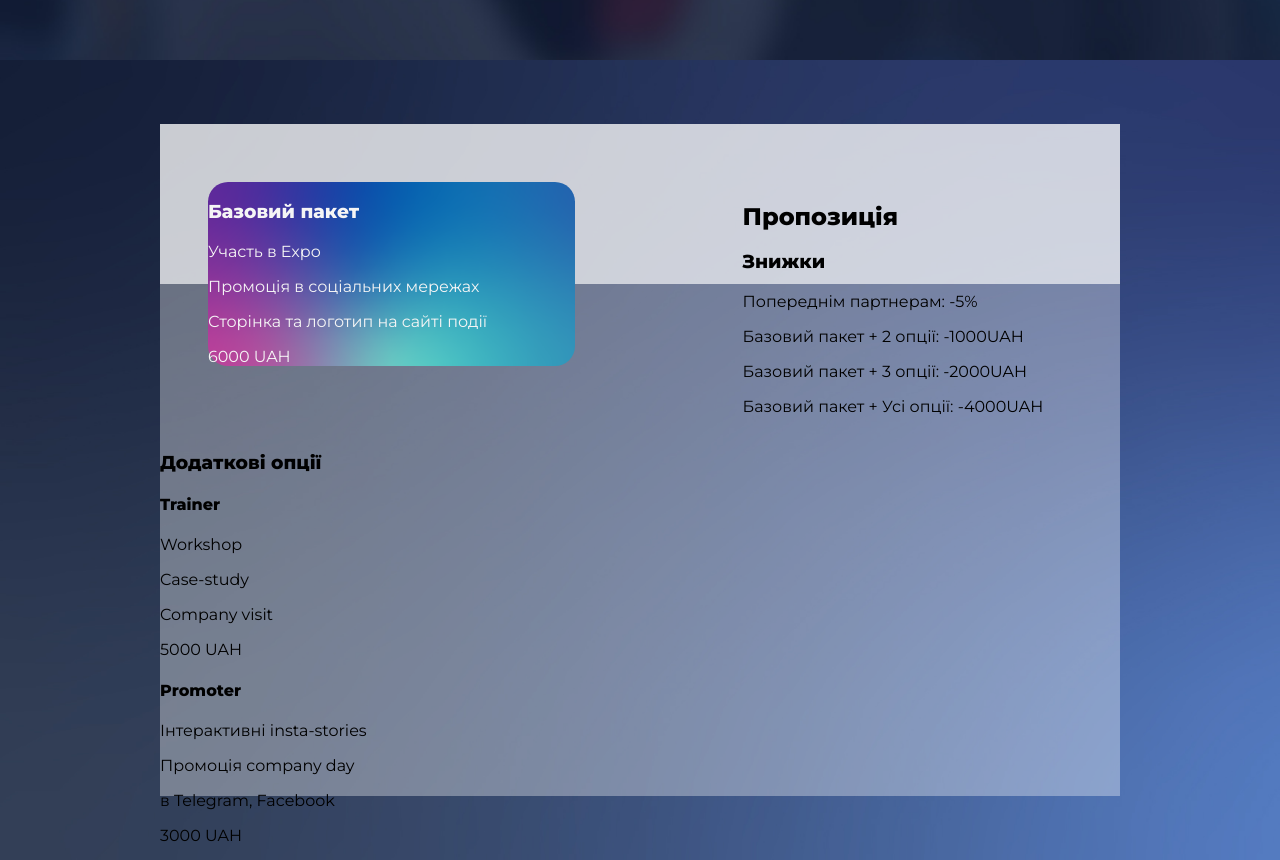
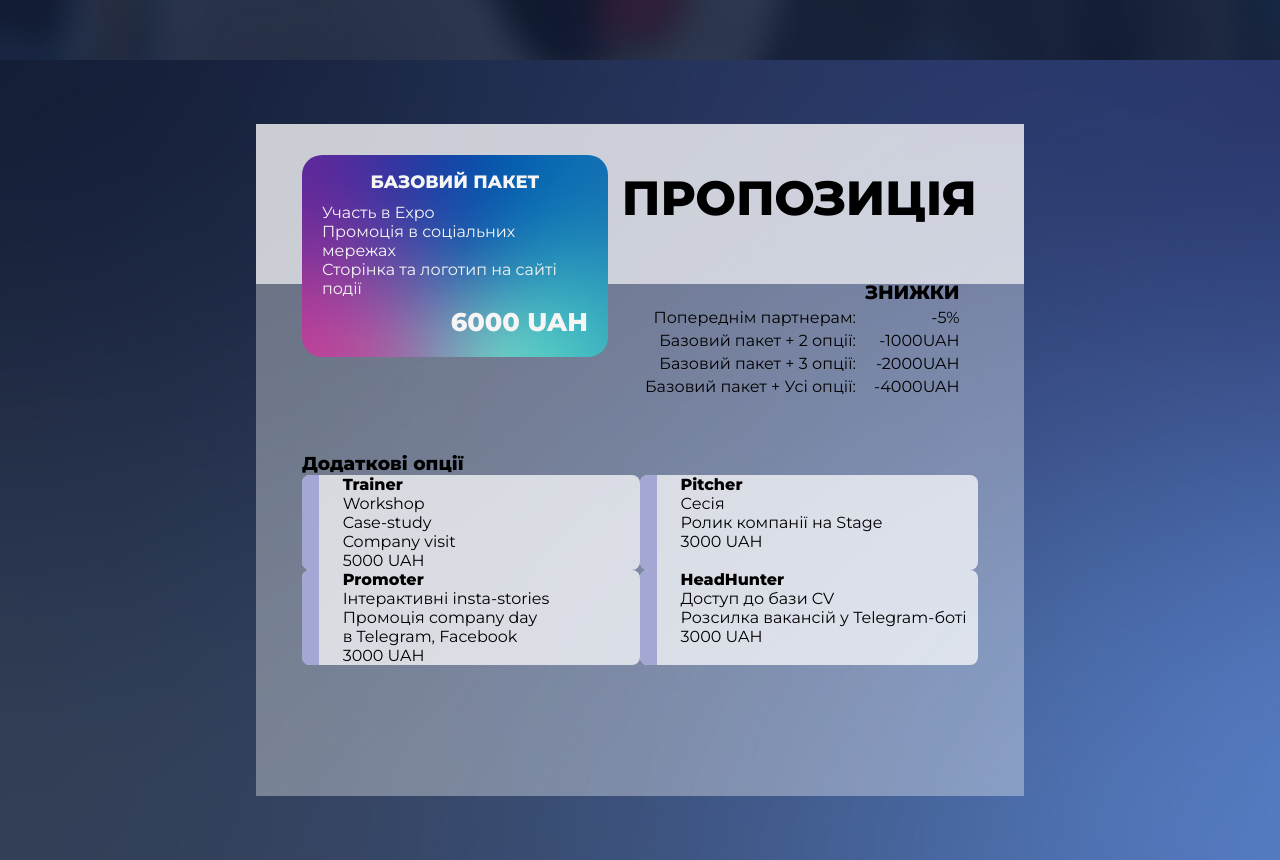
Before and after one commit to ovyshyvanyuk/ejf-partnership-offer, a plain HTML site: page index.html in a window 1280 px wide. Shown: the part 2340-3200 px from the top of the page. Drawn offline with Linux system fonts and the light colour scheme.

Commit message:
4 rozdil

```diff
--- a/index.css
+++ b/index.css
@@ -165,9 +165,6 @@ body {
     text-transform: uppercase;
 }
 
-#second-section .left p,
-#second-section .left h2 {}
-
 #second-section .left img {
     width: 60%;
     max-width: 170px;
@@ -324,10 +321,22 @@ body {
     justify-content: center;
 }
 
+#fourth-section h3,
+#fourth-section h4 {
+    margin: 0;
+}
+
+#fourth-section p {
+    margin: 0;
+}
+
 #fourth-section .container {
     position: relative;
+    display: flex;
+    flex-direction: column;
+    justify-content: space-between;
     background-color: rgba(255, 255, 255, 0.34);
-    width: 75vw;
+    width: 60vw;
     height: 84vh;
 }
 
@@ -340,11 +349,12 @@ body {
 }
 
 #fourth-section .top {
-    padding: 6% 8% 0 5%;
+    padding: 4% 8% 0 6%;
     display: flex;
     justify-content: space-between;
     position: relative;
     z-index: 2;
+    height: 100%;
 }
 
 #fourth-section .top h2 {
@@ -357,8 +367,74 @@ body {
     background-size: cover;
     background-repeat: no-repeat;
     border-radius: 20px;
-    width: 44%;
-    height: 32%;
+    width: 45%;
     order: -1;
     align-self: flex-start;
+    padding: 2.5% 3% 3%;
 }
+
+#fourth-section .base-option h3 {
+    text-align: center;
+    text-transform: uppercase;
+    font-size: 1.4vw;
+    margin: 0 0 4%;
+}
+
+#fourth-section .base-option .price {
+    font-weight: bold;
+    float: right;
+    font-size: 2vw;
+    margin: 3% 0 0;
+}
+
+#fourth-section .right h2 {
+    margin: 4% 0 14% 4%;
+    text-transform: uppercase;
+    font-size: 3em;
+}
+
+#fourth-section .discounts {
+    width: 100%;
+    text-align: right;
+}
+
+#fourth-section .discounts th {
+    font-size: 120%;
+    text-transform: uppercase;
+}
+
+#fourth-section .bottom {
+    height: 100%;
+    padding: 0 6% 6% 6%;
+}
+
+#fourth-section .options-container {
+    display: flex;
+    flex-direction: column;
+}
+
+#fourth-section .options-container>div {
+    display: flex;
+    justify-content: space-between;
+}
+
+#fourth-section .option {
+    position: relative;
+    background-color: rgba(255, 255, 255, 0.72);
+    border-radius: 8px;
+    width: 100%;
+    z-index: 0
+}
+
+#fourth-section .option-stripe {
+    position: absolute;
+    z-index: 1;
+    width: 5%;
+    height: 100%;
+    background-color: #A4A6D3;
+    border-radius: 8px 0 0 8px;
+}
+
+#fourth-section .option-content {
+    padding: 0 0 0 12%;
+}
--- a/index.html
+++ b/index.html
@@ -78,26 +78,40 @@
             <div class="top">
                 <div class="right">
                     <h2>Пропозиція</h2>
-                    <div class="discounts">
-                        <h3>Знижки</h3>
-                        <p><span>Попереднім партнерам:</span> -5%</p>
-                        <p><span>Базовий пакет + 2 опції:</span> -1000UAH</p>
-                        <p><span>Базовий пакет + 3 опції:</span> -2000UAH</p>
-                        <p><span>Базовий пакет + Усі опції:</span> -4000UAH</p>
-                    </div>
+                    <table class="discounts">
+                        <th colspan="2">Знижки</th>
+                        <tr>
+                            <td>Попереднім партнерам:</td>
+                            <td>-5%</td>
+                        </tr>
+                        <tr>
+                            <td>Базовий пакет + 2 опції:</td>
+                            <td>-1000UAH</td>
+                        </tr>
+                        <tr>
+                            <td>Базовий пакет + 3 опції:</td>
+                            <td>-2000UAH</td>
+                        </tr>
+                        <tr>
+                            <td>Базовий пакет + Усі опції:</td>
+                            <td>-4000UAH</td>
+                        </tr>
+                    </table>
                 </div>
                 <div class="base-option">
                     <h3>Базовий пакет</h3>
                     <p>Участь в Expo</p>
                     <p>Промоція в соціальних мережах</p>
                     <p>Сторінка та логотип на сайті події</p>
-                    <span>6000 UAH</span>
+                    <p class="price">6000 UAH</p>
                 </div>
             </div>
             <div class="bottom">
                 <h3>Додаткові опції</h3>
-                <div class="left">
+                <div class="options-container">
+                    <div class="upper">
                         <div class="option" id="trainer">
+                            <div class="option-stripe"></div>
                             <div class="option-content">
                                 <h4>Trainer</h4>
                                 <div class="option-sp">
@@ -110,7 +124,24 @@
                             </div>
                         </div>
 
+                        <div class="option" id="pitcher">
+                            <div class="option-stripe"></div>
+                            <div class="option-content">
+                                <h4>Pitcher</h4>
+                                <div class="option-sp">
+                                    <p>Сесія</p>
+                                    <p>Ролик компанії на Stage</p>
+                                </div>
+                                <span>3000 UAH</span>
+                                <div class="add-button"></div>
+                            </div>
+                        </div>
+
+                    </div>
+
+                    <div class="lower">
                         <div class="option" id="promoter">
+                            <div class="option-stripe"></div>
                             <div class="option-content">
                                 <h4>Promoter</h4>
                                 <div class="option-sp">
@@ -122,22 +153,9 @@
                                 <div class="add-button"></div>
                             </div>
                         </div>
-                </div>
-
-                <div class="right">
-                    <div class="option" id="pitcher">
-                        <div class="option-content">
-                            <h4>Pitcher</h4>
-                            <div class="option-sp">
-                                <p>Сесія</p>
-                                <p>Ролик компанії на Stage</p>
-                            </div>
-                            <span>3000 UAH</span>
-                            <div class="add-button"></div>
-                        </div>
-                    </div>
 
                         <div class="option" id="head-hunter">
+                            <div class="option-stripe"></div>
                             <div class="option-content">
                                 <h4>HeadHunter</h4>
                                 <div class="option-sp">
@@ -151,6 +169,7 @@
                     </div>
                 </div>
             </div>
+        </div>
     </section>
 </body>
 
```
Lines whose indentation alone changed are shown as unchanged.
